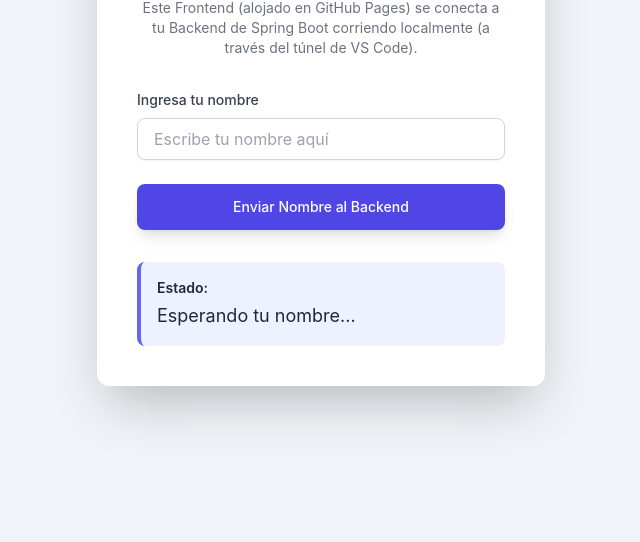
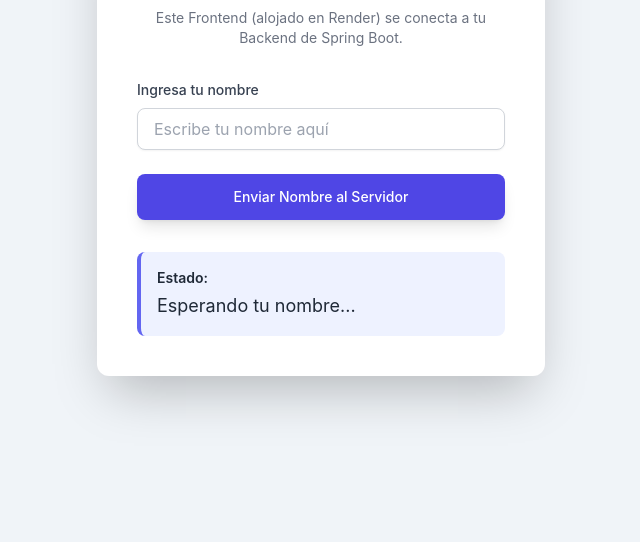
Before and after one commit to lu231104/frontend-cicd, a plain HTML site: page index.html in a window 1280 px wide. Shown: the part 258-800 px from the top of the page, without its empty margins (319-959 px from the left). Drawn offline with nearby package versions, Linux system fonts and the light colour scheme.

Commit message:
Segunda prueba

```diff
--- a/index.html
+++ b/index.html
@@ -18,8 +18,8 @@
         Saludo Interactivo
       </h1>
       <p class="text-sm text-center text-gray-500 mb-8">
-        Este Frontend (alojado en GitHub Pages) se conecta a tu Backend de
-        Spring Boot corriendo localmente (a través del túnel de VS Code).
+        Este Frontend (alojado en Render) se conecta a tu Backend de
+        Spring Boot.
       </p>
 
       <form id="saludoForm" class="space-y-6">
@@ -43,7 +43,7 @@
           type="submit"
           class="w-full flex justify-center py-3 px-4 border border-transparent rounded-lg shadow-lg text-sm font-medium text-white bg-indigo-600 hover:bg-indigo-700 focus:outline-none focus:ring-2 focus:ring-offset-2 focus:ring-indigo-500 transition duration-200 transform hover:scale-[1.01] active:scale-[0.99]"
         >
-          Enviar Nombre al Backend
+          Enviar Nombre al Servidor
         </button>
       </form>
 
```
